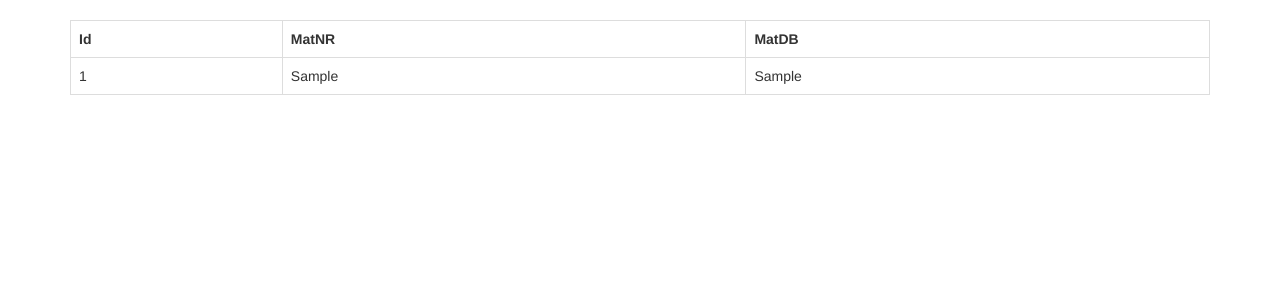
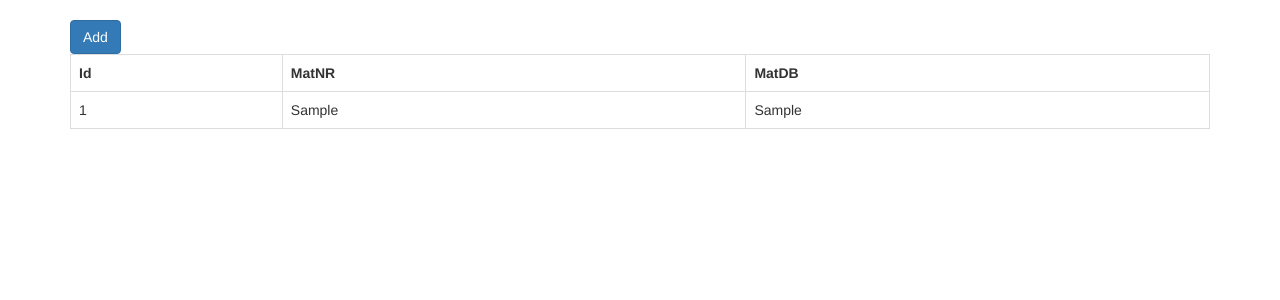
Before and after one commit to hello-code/flask-dm, a Flask app: page /material/materials in a window 1280 px wide. Shown: the part 52-352 px from the top of the page. Run offline with Flask 2, Linux system fonts and the light colour scheme; tables that the repository leaves empty hold one stand-in row (values such as "Sample post"); some libraries are stand-ins or nearby versions.

Commit message:
show add button in list

```diff
--- a/app/material/templates/materials.html
+++ b/app/material/templates/materials.html
@@ -1,6 +1,7 @@
 {% extends "base.html" %}
 
 {% block page_content %}
+  <a href="{{url_for('material.add_material')}}" class="btn btn-primary">Add</a>
   <table class="table table-bordered">
     <tr>
       <th>Id</th>
```
